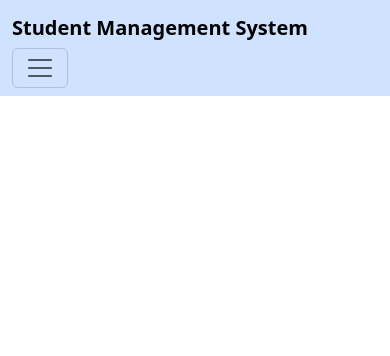
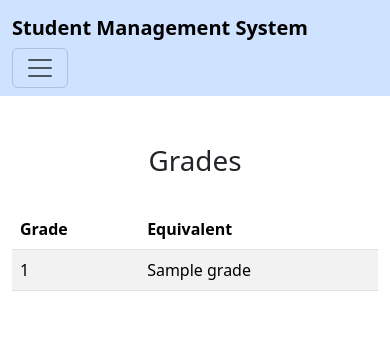
Before and after one commit to jaypbazar/Info-Management-Final-Project, a Flask app: template templates/grades.html in a window 390 px wide. Shown: the top 356 px of the page. Run offline with Flask 3, Linux system fonts and the light colour scheme; the template is opened without the code that fills it: most values are stand-ins (such as "Sample title", 1, 10 or a date in 2020).

Commit message:
commit from rise lab

```diff
--- a/config.ini
+++ b/config.ini
@@ -1,5 +1,5 @@
 [mysql]
 host = localhost
-database = cs2a student record
+database = cs2a_student_record
 user = root
 password =
--- a/main.py
+++ b/main.py
@@ -1,4 +1,4 @@
-from flask import Flask, render_template
+from flask import Flask, render_template, request, redirect, session
 from backend import read_db_config, connect, execute_query
 
 app = Flask(__name__)
@@ -13,15 +13,23 @@ def records():
 
 @app.route("/students/", methods=["GET", "POST"])
 def students():
-    conn = connect()
-    if conn is not None:
-        cursor = conn.cursor()
-        cursor.execute("SELECT * from students")
-        rows = cursor.fetchall()
+    if request.method == 'GET':
+        conn = connect()
+        if conn is not None:
+            cursor = conn.cursor()
+            cursor.execute("SELECT * FROM students")
+            rows = cursor.fetchall()
 
-        return render_template('students.html', students=rows)
+            conn.close()
+            cursor.close()
+
+            return render_template('students.html', students=rows)
 
     return render_template('students.html')
+
+@app.route("/add_student/")
+def add_student():
+    return render_template('add_student.html')
 
 @app.route("/instructors/")
 def instructors():
@@ -29,6 +37,15 @@ def instructors():
 
 @app.route("/grades/")
 def grades():
+    conn = connect()
+    if conn is not None:
+        cursor = conn.cursor()
+        cursor.execute("SELECT * FROM grades")
+        rows = cursor.fetchall()
+        conn.close()
+        cursor.close()
+        return render_template('grades.html', grades=rows)
+
     return render_template('grades.html')
 
 if __name__ == '__main__':
--- a/templates/grades.html
+++ b/templates/grades.html
@@ -1 +1,33 @@
 {% extends "base.html" %}
+
+{% block title %}Grades{% endblock title %}
+
+{% block body %}
+<div class="row">
+    <div class="col-md-4"></div>
+    <div class="col-md-4">
+        <div class="container">
+            <br><br>
+            <h1 class="text-center">Grades</h1>
+            <br>
+            <table class="table table-striped">
+                <thead>
+                    <tr>
+                      <th scope="col">Grade</th>
+                      <th scope="col">Equivalent</th>
+                    </tr>
+                  </thead>
+                  <tbody>
+                    {% for grade in grades %}
+                        <tr>
+                            <td>{{ grade[0] }}</td>
+                            <td>{{ grade[1] }}</td>
+                        </tr>
+                    {% endfor %}
+                  </tbody>
+            </table>
+        </div>
+    </div>
+    <div class="col-md-4"></div>
+</div>
+{% endblock body %}
--- a/templates/records.html
+++ b/templates/records.html
@@ -5,5 +5,4 @@ Student Management Records
 {% endblock title %}
 
 {% block body %}
-
 {% endblock body %}
--- a/templates/students.html
+++ b/templates/students.html
@@ -7,7 +7,7 @@
 <div class="container">
     <h1 class="text-center">Students</h1>
     <div class="d-grid gap-2 d-md-flex justify-content-md-end">
-        <button class="btn btn-primary" type="submit">+ Add Student</button>
+        <button class="btn btn-primary" type="submit" formaction="/add_student">+ Add Student</button>
     </div>
     <table class="table table-striped">
         <thead>
@@ -31,8 +31,8 @@
                     <td>{{ row[4] }}</td>
                     <td>{{ row[5] }}</td>
                     <td>{{ row[6] }}</td>
-                    <td><a class="btn btn-link" href="edit-student">Edit</a></td>
-                    <td><a class="btn btn-link" href="delete-student">Delete</a></td>
+                    <td><a class="btn btn-link" href="/edit-student">Edit</a></td>
+                    <td><a class="btn btn-link" href="/delete-student">Delete</a></td>
                 </tr>
             {% endfor %}
         </tbody>
```
Also changed, not shown: templates/index.html (+4 -4 lines).
